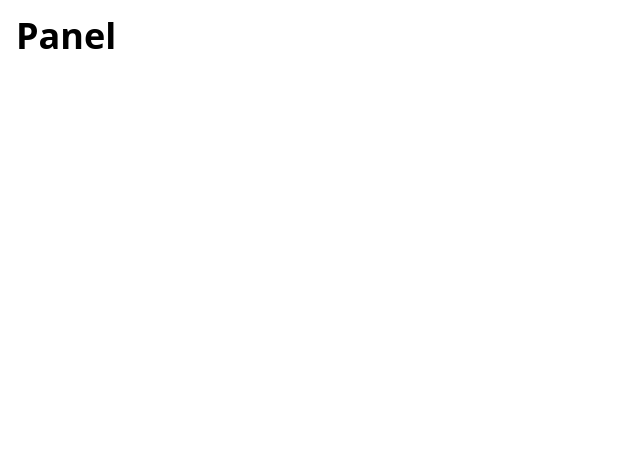
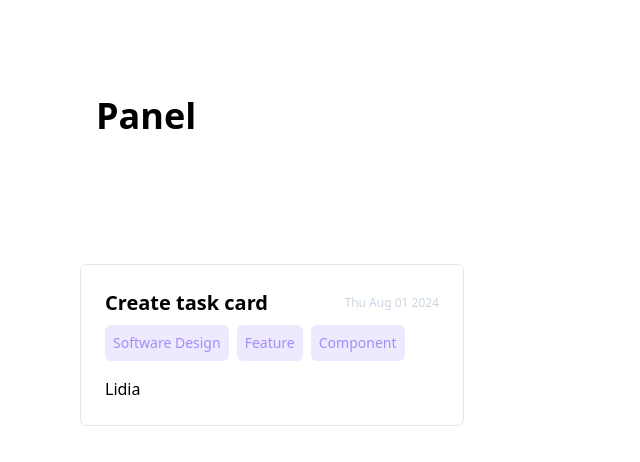
Before and after one commit to abluedev/vitodo, a React (Vite) app: page / in a window 1280 px wide. Shown: the top 462 px of the page, without its empty margins (0-640 px from the left). Built offline with nearby package versions, Linux system fonts and the light colour scheme.

Commit message:
feat: create task card

```diff
--- a/src/App.tsx
+++ b/src/App.tsx
@@ -1,17 +1,22 @@
 import './App.css'
 import {Header} from "./components/header/header.tsx";
 import {Title} from "./components/title/title.tsx";
+import {TaskCard} from "./components/task-card/task-card.tsx";
 
 function App() {
 
   return (
-    <>
+    <main className="p-20">
         <Header>
             <Title className="p-4">
                 <span className="text-4xl font-bold"> Panel </span>
             </Title>
         </Header>
-    </>
+        <section className="mt-28">
+            <TaskCard title="Create task card" resume="Create an example of Task Card component" tags={['Software Design','Feature', 'Component']} date={new Date().toDateString()} inCharge={['Lidia']}/>
+
+        </section>
+    </main>
   )
 }
 
--- a/src/components/task-card/task-card.tsx
+++ b/src/components/task-card/task-card.tsx
@@ -1,3 +1,12 @@
-export const TaskCard = () => {
-
+export const TaskCard = ({ title, tags, date, inCharge}: {title: string, resume: string, tags: string[], date: string, inCharge: string[]}) => {
+    return (<div className="p-6 border border-slate-200 rounded-md hover:border-slate-400 hover:cursor-pointer hover:bg-slate-50 flex flex-wrap gap-2 w-96">
+        <div className="flex w-full items-center">
+            <p className="text-xl font-semibold">{title} </p>
+            <p className="text-xs ml-auto text-slate-300"> { date }</p>
+        </div>
+        { tags.map( tag => <p className="text-sm rounded-md bg-violet-100 p-2 text-violet-400 mb-2"> { tag }</p>)}
+        <div className="flex gap-6 flex-wrap">
+            { inCharge.map( (charge, index) => <p key={`charge-${index}`}> { charge }</p>)}
+        </div>
+            </div>)
 }
--- a/src/output.css
+++ b/src/output.css
@@ -554,12 +554,161 @@ video {
   --tw-contain-style:  ;
 }
 
+.left-auto {
+  left: auto;
+}
+
+.mt-28 {
+  margin-top: 7rem;
+}
+
+.ml-auto {
+  margin-left: auto;
+}
+
+.mt-2 {
+  margin-top: 0.5rem;
+}
+
+.mb-2 {
+  margin-bottom: 0.5rem;
+}
+
+.flex {
+  display: flex;
+}
+
+.w-80 {
+  width: 20rem;
+}
+
+.w-10\/12 {
+  width: 83.333333%;
+}
+
+.w-32 {
+  width: 8rem;
+}
+
+.w-96 {
+  width: 24rem;
+}
+
+.w-full {
+  width: 100%;
+}
+
+.min-w-80 {
+  min-width: 20rem;
+}
+
+.min-w-40 {
+  min-width: 10rem;
+}
+
+.flex-1 {
+  flex: 1 1 0%;
+}
+
+.flex-wrap {
+  flex-wrap: wrap;
+}
+
+.items-center {
+  align-items: center;
+}
+
+.gap-2 {
+  gap: 0.5rem;
+}
+
+.gap-4 {
+  gap: 1rem;
+}
+
+.gap-6 {
+  gap: 1.5rem;
+}
+
+.self-end {
+  align-self: flex-end;
+}
+
+.justify-self-end {
+  justify-self: end;
+}
+
+.rounded-xl {
+  border-radius: 0.75rem;
+}
+
+.rounded-sm {
+  border-radius: 0.125rem;
+}
+
+.rounded-md {
+  border-radius: 0.375rem;
+}
+
+.border {
+  border-width: 1px;
+}
+
+.border-2 {
+  border-width: 2px;
+}
+
+.border-slate-300 {
+  --tw-border-opacity: 1;
+  border-color: rgb(203 213 225 / var(--tw-border-opacity));
+}
+
+.border-slate-200 {
+  --tw-border-opacity: 1;
+  border-color: rgb(226 232 240 / var(--tw-border-opacity));
+}
+
+.bg-violet-600 {
+  --tw-bg-opacity: 1;
+  background-color: rgb(124 58 237 / var(--tw-bg-opacity));
+}
+
+.bg-violet-200 {
+  --tw-bg-opacity: 1;
+  background-color: rgb(221 214 254 / var(--tw-bg-opacity));
+}
+
+.bg-violet-100 {
+  --tw-bg-opacity: 1;
+  background-color: rgb(237 233 254 / var(--tw-bg-opacity));
+}
+
 .p-2 {
   padding: 0.5rem;
 }
 
 .p-4 {
   padding: 1rem;
+}
+
+.p-6 {
+  padding: 1.5rem;
+}
+
+.p-8 {
+  padding: 2rem;
+}
+
+.p-10 {
+  padding: 2.5rem;
+}
+
+.p-12 {
+  padding: 3rem;
+}
+
+.p-20 {
+  padding: 5rem;
 }
 
 .text-5xl {
@@ -592,6 +741,99 @@ video {
   line-height: 1.75rem;
 }
 
+.text-sm {
+  font-size: 0.875rem;
+  line-height: 1.25rem;
+}
+
+.text-xs {
+  font-size: 0.75rem;
+  line-height: 1rem;
+}
+
 .font-bold {
   font-weight: 700;
 }
+
+.font-semibold {
+  font-weight: 600;
+}
+
+.text-slate-600 {
+  --tw-text-opacity: 1;
+  color: rgb(71 85 105 / var(--tw-text-opacity));
+}
+
+.text-slate-500 {
+  --tw-text-opacity: 1;
+  color: rgb(100 116 139 / var(--tw-text-opacity));
+}
+
+.text-slate-400 {
+  --tw-text-opacity: 1;
+  color: rgb(148 163 184 / var(--tw-text-opacity));
+}
+
+.text-slate-50 {
+  --tw-text-opacity: 1;
+  color: rgb(248 250 252 / var(--tw-text-opacity));
+}
+
+.text-slate-100 {
+  --tw-text-opacity: 1;
+  color: rgb(241 245 249 / var(--tw-text-opacity));
+}
+
+.text-slate-200 {
+  --tw-text-opacity: 1;
+  color: rgb(226 232 240 / var(--tw-text-opacity));
+}
+
+.text-slate-300 {
+  --tw-text-opacity: 1;
+  color: rgb(203 213 225 / var(--tw-text-opacity));
+}
+
+.text-violet-200 {
+  --tw-text-opacity: 1;
+  color: rgb(221 214 254 / var(--tw-text-opacity));
+}
+
+.text-violet-300 {
+  --tw-text-opacity: 1;
+  color: rgb(196 181 253 / var(--tw-text-opacity));
+}
+
+.text-violet-400 {
+  --tw-text-opacity: 1;
+  color: rgb(167 139 250 / var(--tw-text-opacity));
+}
+
+.hover\:cursor-pointer:hover {
+  cursor: pointer;
+}
+
+.hover\:border-slate-700:hover {
+  --tw-border-opacity: 1;
+  border-color: rgb(51 65 85 / var(--tw-border-opacity));
+}
+
+.hover\:border-slate-500:hover {
+  --tw-border-opacity: 1;
+  border-color: rgb(100 116 139 / var(--tw-border-opacity));
+}
+
+.hover\:border-slate-400:hover {
+  --tw-border-opacity: 1;
+  border-color: rgb(148 163 184 / var(--tw-border-opacity));
+}
+
+.hover\:bg-slate-200:hover {
+  --tw-bg-opacity: 1;
+  background-color: rgb(226 232 240 / var(--tw-bg-opacity));
+}
+
+.hover\:bg-slate-50:hover {
+  --tw-bg-opacity: 1;
+  background-color: rgb(248 250 252 / var(--tw-bg-opacity));
+}
```
